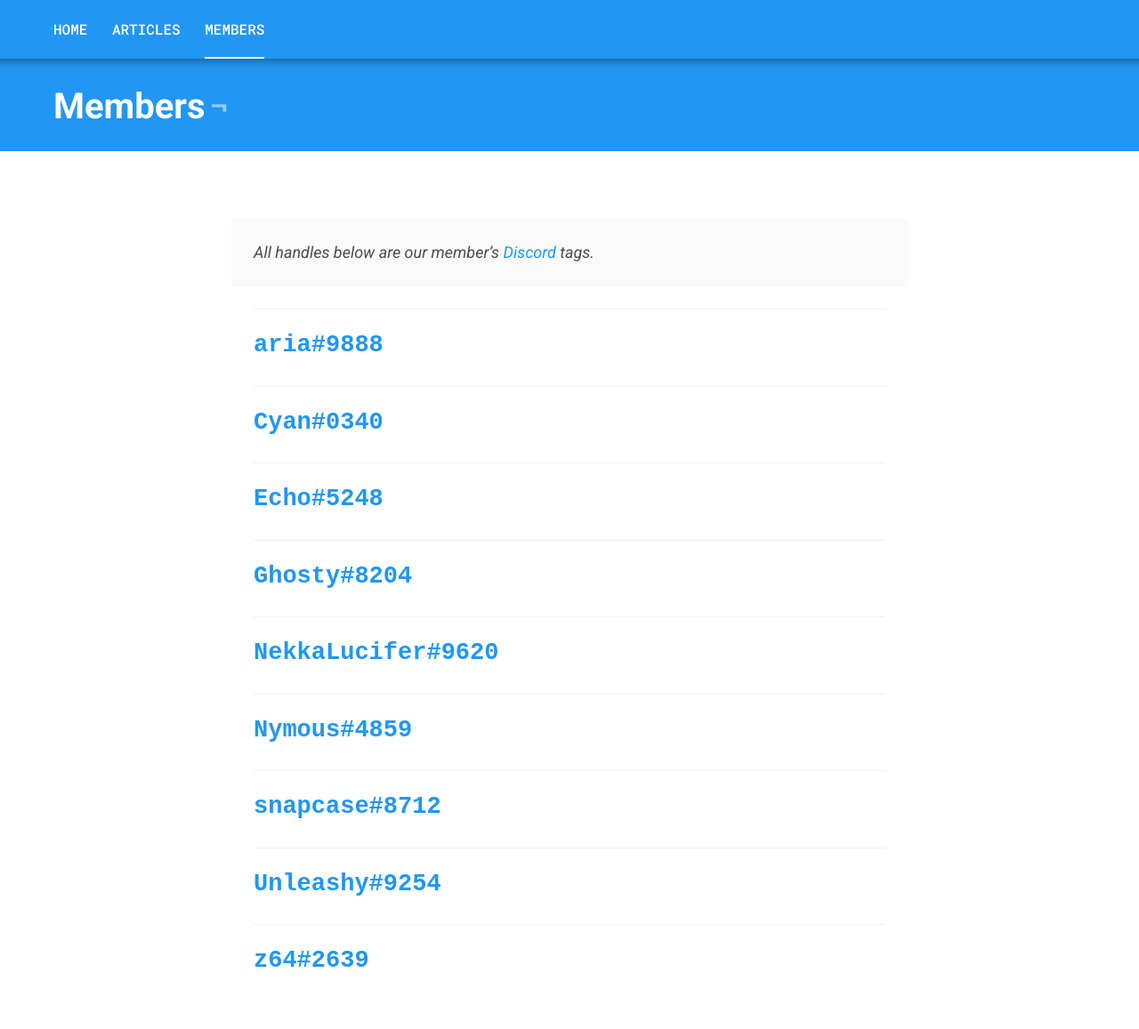
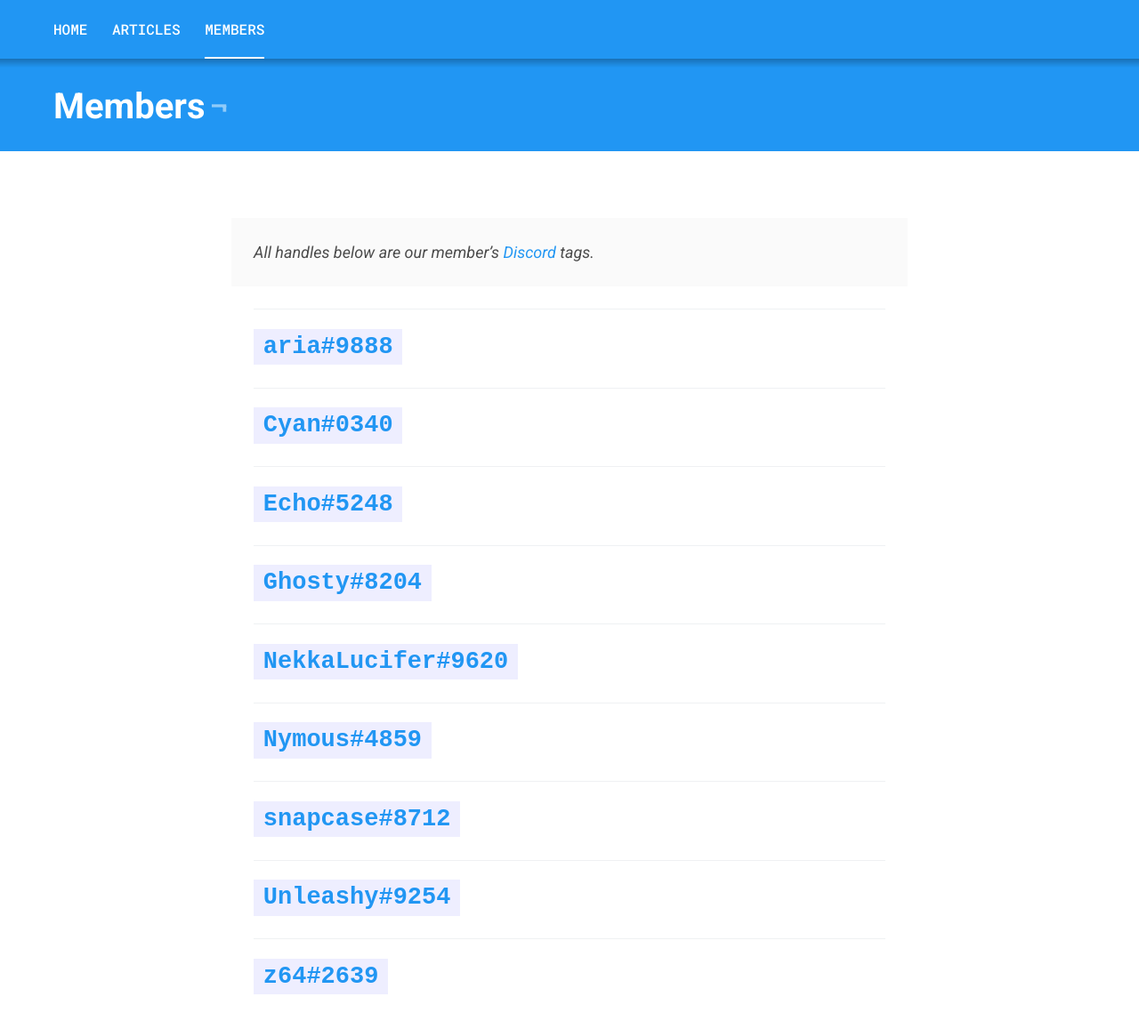
Before and after one commit to sledgang/sledgang.github.io, a Jekyll site: the page built from _pages/members.md, in a window 1280 px wide and 1212 px high. Shown: the top 1157 px of the window at 89% size. Built offline with Jekyll 4.4.1, drawn with Linux system fonts in a browser that asks for light colours.

Commit message:
Beautify the inline code blocks

```diff
--- a/_sass/base/_reset.scss
+++ b/_sass/base/_reset.scss
@@ -102,3 +102,15 @@ hr {
 /* Code Blocks */
 
 pre { overflow: auto; }
+
+code.highlighter-rouge {
+  margin: 0;
+  padding: 0.2em 0;
+  background-color: #eef;
+  vertical-align: text-top;
+
+  &::before, &::after {
+    letter-spacing: -0.2em;
+    content: "\00a0";
+  }
+}
```
